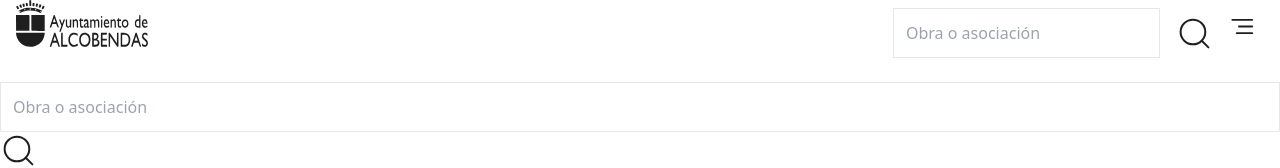
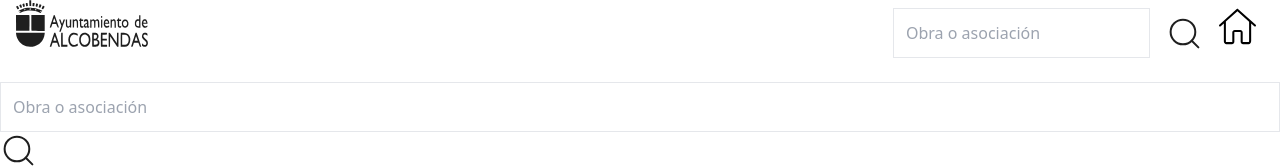
Before and after one commit to anavarro81/Theatrik-front, a React (Vite) app: page /SearchResultsPage in a window 1280 px wide. Shown: the top 168 px of the page. Built offline with nearby package versions, Linux system fonts and the light colour scheme.

Commit message:
feat: :art: upload header
upload header

```diff
--- a/src/components/organisms/Header.jsx
+++ b/src/components/organisms/Header.jsx
@@ -1,12 +1,29 @@
 import React from 'react'
 import SearchBar from '../molecules/SearchBar'
 import Icon from '../atoms/Icon/Icon'
+import { usePlays } from '../../Providers/PlaysProvider'
+import { useState } from 'react'
+import {useLocation, Link} from "react-router-dom";
+
+
 
 const Header = ({placeholder}) => {
 
+  let location = useLocation();
+  console.log(location);
+
+  const [plays, getPlays, filteredPlays, searchPlay, multipleSearch] = usePlays();
+
+  const [searchString, setSearchString] = useState("")
+
   const handleSearch = () => {
-    console.log('Estoy buscando...');
+    console.log('Estoy en handleSearch');
+    multipleSearch(searchString)
+
   }
+
+
+
 
   return (
     <>
@@ -14,11 +31,12 @@ const Header = ({placeholder}) => {
     <div className='flex flex-row justify-between px-4 mb-4'>
     <Icon type={"Logo"}/>
     <div className='space-x-4 m-2 flex' >
-      <input type="text" placeholder='Obra o asociación' className="border p-3 w-full"/>
+      <input type="text" placeholder='Obra o asociación' className="border p-3 w-full" onChange={() => setSearchString(event.target.value)}/>
       <button onClick={handleSearch}>
       <Icon type={"Search"}/>
       </button>
-      <Icon type={"Burger"}/>
+      { location.pathname != '/' && <Link to={'/'} > <Icon type={"House"}/> </Link> }
+
     </div>
     </div>
     </>
```
